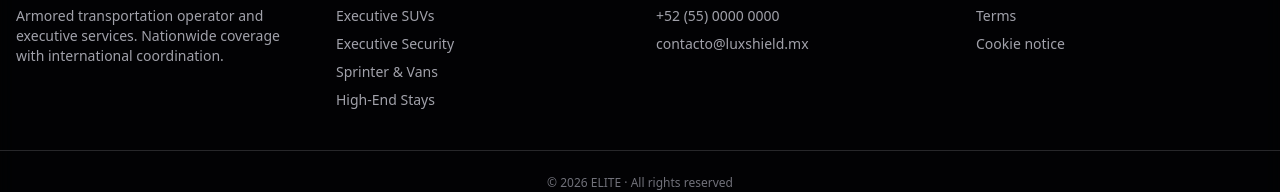
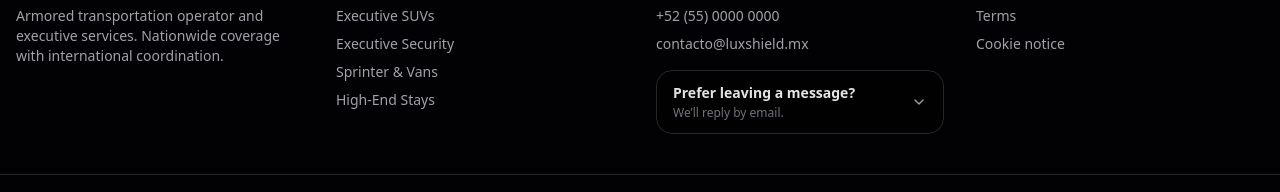
Before and after one commit to mfuentesf/ELITEWEB, a Next.js app: page / in a window 1280 px wide. Shown: the part 2384-2576 px from the top of the page. Built offline with nearby package versions, Linux system fonts and the light colour scheme.

Commit message:
Update page.tsx

```diff
--- a/src/app/page.tsx
+++ b/src/app/page.tsx
@@ -18,6 +18,8 @@ import {
 import { Button } from "@/components/ui/button";
 import { Card, CardContent } from "@/components/ui/card";
 import { Badge } from "@/components/ui/badge";
+import FooterContactForm from "@/components/FooterContactForm";
+
 
 // --- WhatsApp helpers ---
 const WHATSAPP_NUMBER = "+52 1 56 2580 0567";
@@ -1752,6 +1754,8 @@ export default function LuxuryTransportHome() {
                 <li key={c}>{c}</li>
               ))}
             </ul>
+
+             <FooterContactForm lang={lang} />
           </div>
 
           <div>
```
